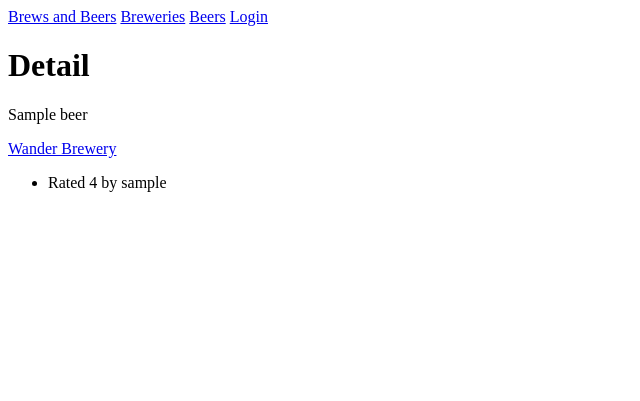
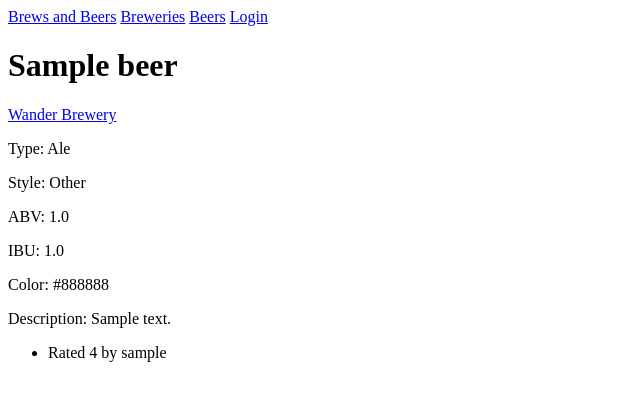
Before and after one commit to harrelchris/brewsandbeers, a Django app: page /beer/1/ in a window 1280 px wide. Shown: the top 401 px of the page, without its empty margins (0-640 px from the left). Run offline with Django 4.2, Linux system fonts and the light colour scheme; data comes from the database, SQL or seed files in the repository; tables that the repository leaves empty hold one stand-in row (values such as "Sample post"); parts of the project's set-up code (start-up, migrations or seed data) failed here and were passed over.

Commit message:
update templates

```diff
--- a/app/beer/templates/beer/beer_detail.html
+++ b/app/beer/templates/beer/beer_detail.html
@@ -1,11 +1,16 @@
 {% extends "base.html" %}
 
-{% block title %}Detail{% endblock %}
+{% block title %}{{ beer.name }}{% endblock %}
 
 {% block content %}
-  <h1>Detail</h1>
-  <p>{{ beer.name }}</p>
+  <h1>{{ beer.name }}</h1>
   <p><a href="{% url 'brewery:brewery_detail' brewery.pk %}">{{ brewery.name }}</a></p>
+  <p>Type: {{ beer.type }}</p>
+  <p>Style: {{ beer.style }}</p>
+  <p>ABV: {{ beer.abv }}</p>
+  <p>IBU: {{ beer.ibu }}</p>
+  <p>Color: {% if beer.color %}{{ beer.color }}{% else %}Unknown{% endif %}</p>
+  <p>Description: {% if beer.description %}{{ beer.description }}{% else %}None{% endif %}</p>
   {% if user.is_authenticated %}
     <p>
       <a href="{% url 'beer:review_create' beer.pk %}">Review</a> -
--- a/app/beer/templates/beer/beer_list.html
+++ b/app/beer/templates/beer/beer_list.html
@@ -1,9 +1,9 @@
 {% extends "base.html" %}
 
-{% block title %}List{% endblock %}
+{% block title %}Beers{% endblock %}
 
 {% block content %}
-  <h1>List</h1>
+  <h1>Beers</h1>
   {% if user.is_authenticated %}
     <p><a href="{% url 'beer:beer_create' %}">Create</a></p>
   {% endif %}
--- a/app/brewery/templates/brewery/brewery_detail.html
+++ b/app/brewery/templates/brewery/brewery_detail.html
@@ -1,10 +1,10 @@
 {% extends "base.html" %}
 
-{% block title %}Detail{% endblock %}
+{% block title %}{{ brewery.name }}{% endblock %}
 
 {% block content %}
-  <h1>Detail</h1>
-  <p>{{ brewery.name }}</p>
+  <h1>{{ brewery.name }}</h1>
+  <p>Founded in {{ brewery.founded }}</p>
   {% if user.is_authenticated %}
     <p>
       <a href="{% url 'brewery:brewery_update' brewery.pk %}">Update</a> -
--- a/app/brewery/templates/brewery/brewery_list.html
+++ b/app/brewery/templates/brewery/brewery_list.html
@@ -1,9 +1,9 @@
 {% extends "base.html" %}
 
-{% block title %}List{% endblock %}
+{% block title %}Breweries{% endblock %}
 
 {% block content %}
-  <h1>List</h1>
+  <h1>Breweries</h1>
   {% if user.is_authenticated %}
     <p><a href="{% url 'brewery:brewery_create' %}">Create</a></p>
   {% endif %}
```
